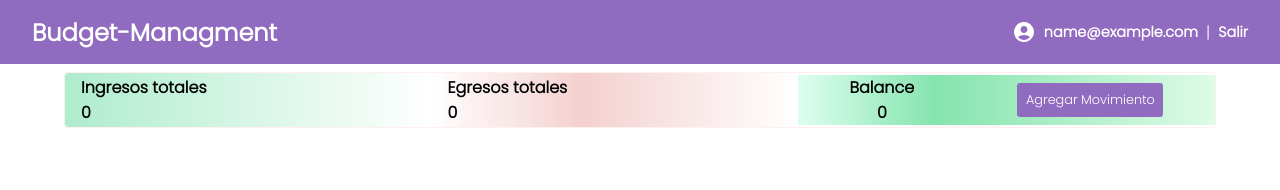
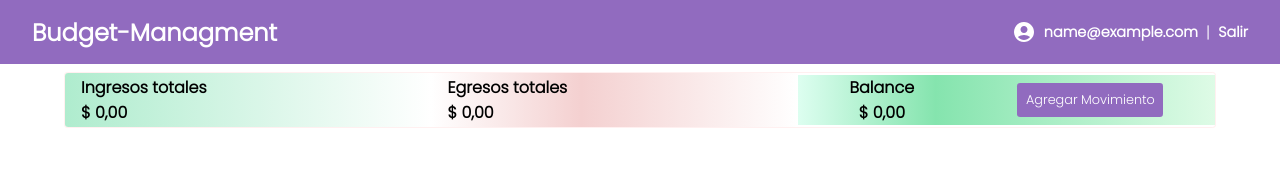
Before and after one commit to bernygena93/alkemy-challenge, a React (Create React App) app in the folder budget-app/: page / in a window 1280 px wide. Shown: the top 190 px of the page. Built offline with nearby package versions, Linux system fonts and the light colour scheme; no server answers; sample sign-in values are in the browser's storage; what react-dotenv would draw is missing.

Commit message:
format number added & list of operations changed

```diff
--- a/budget-app/src/components/balance/Balance.js
+++ b/budget-app/src/components/balance/Balance.js
@@ -1,5 +1,6 @@
 import React, { useEffect, useState } from "react";
 import { useNavigate } from "react-router-dom";
+import { arsPaymentFormat } from "../../utils/functions/formatNumber";
 import styles from "./balance.module.css";
 
 function Balance({ income, expenditure }) {
@@ -29,16 +30,16 @@ function Balance({ income, expenditure }) {
     <div className={styles.container}>
       <div className={styles.income}>
         <span>Ingresos totales</span>
-        <span>{totalIncome}</span>
+        <span>{arsPaymentFormat(totalIncome)}</span>
       </div>
       <div className={styles.expenditure}>
         <span>Egresos totales</span>
-        <span>{totalExpenditure}</span>
+        <span>{arsPaymentFormat(totalExpenditure)}</span>
       </div>
       <div className={styleBalance}>
         <div className={styles.result}>
           <span>Balance</span>
-          <span>{balance}</span>
+          <span>{arsPaymentFormat(balance)}</span>
         </div>
         <button
           type="button"
--- a/budget-app/src/components/lists/OperationsList.js
+++ b/budget-app/src/components/lists/OperationsList.js
@@ -1,20 +1,15 @@
-import React, { Fragment, useEffect, useState } from "react";
+import React, { Fragment } from "react";
 import { Link } from "react-router-dom";
 import { Delete, Edit } from "@mui/icons-material";
 import styles from "./list.module.css";
 import { destroy } from "../../service/operationsService";
+import { arsPaymentFormat } from "../../utils/functions/formatNumber";
 
-function OperationsList({ title, operations }) {
-  const [list, setList] = useState([]);
-
+function OperationsList({ title, operations, setOperations }) {
   const handleDelete = (id) => {
-    setList(list.filter((operation) => operation.id !== id));
+    setOperations(operations.filter((operation) => operation.id !== id));
     destroy(id);
   };
-
-  useEffect(() => {
-    setList(operations);
-  }, [operations]);
 
   return (
     <div className={styles.container}>
@@ -27,13 +22,15 @@ function OperationsList({ title, operations }) {
         <div className={styles.header} />
       </div>
       <div className={styles.containerBody}>
-        {list.length === 0 ? (
+        {operations.length === 0 ? (
           <div className={styles.message}>No hay movimientos disponibles</div>
         ) : (
-          list.map((operation) => (
+          operations.map((operation) => (
             <Fragment key={operation.id}>
               <div className={styles.body}>{operation.concept}</div>
-              <div className={styles.body}>{operation.amount}</div>
+              <div className={styles.body}>
+                {arsPaymentFormat(operation.amount)}
+              </div>
               <div className={styles.body}>{operation.category.name}</div>
               <div className={styles.body}>{operation.date}</div>
               <div className={styles.body}>
--- /dev/null
+++ b/budget-app/src/utils/functions/formatNumber.js
@@ -0,0 +1,8 @@
+// eslint-disable-next-line import/prefer-default-export
+export const arsPaymentFormat = (price) => {
+  const number = new Intl.NumberFormat("ES-AR", {
+    style: "currency",
+    currency: "ARS",
+  }).format(price);
+  return number;
+};
--- a/budget-app/src/views/dashboard/Dashboard.js
+++ b/budget-app/src/views/dashboard/Dashboard.js
@@ -30,10 +30,18 @@ function Dashboard() {
       <div className={styles.body}>
         <div className={styles.operationsContainer}>
           <div className={styles.listContainer}>
-            <OperationsList title="Ingresos" operations={income} />
+            <OperationsList
+              title="Ingresos"
+              operations={income}
+              setOperations={setIncome}
+            />
           </div>
           <div className={styles.listContainer}>
-            <OperationsList title="Egresos" operations={expenditure} />
+            <OperationsList
+              title="Egresos"
+              operations={expenditure}
+              setOperations={setExpenditure}
+            />
           </div>
         </div>
       </div>
```
